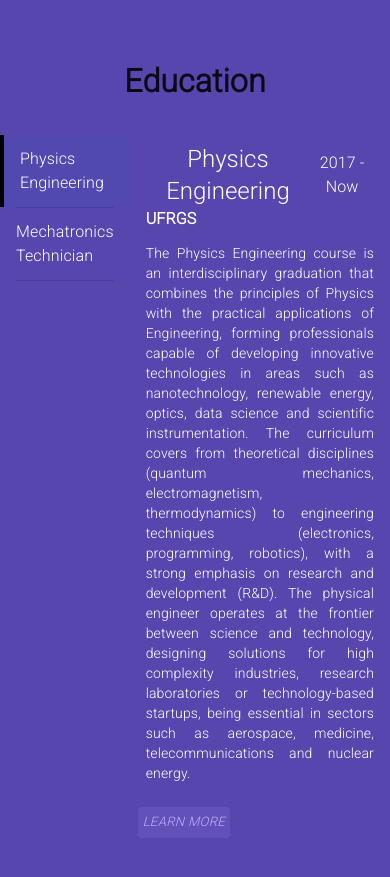
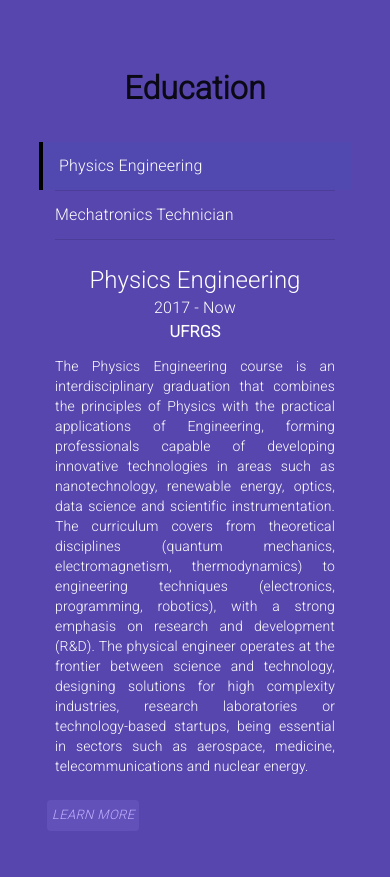
Before and after one commit to joaolucasmm/portfolio-dev, a React (Create React App) app: page / in a window 390 px wide. Shown: the part 6480-7357 px from the top of the page. Built offline with nearby package versions, Linux system fonts and the light colour scheme.

Commit message:
Add responsive layout to Education

```diff
--- a/src/Assets/style/style.css
+++ b/src/Assets/style/style.css
@@ -909,11 +909,33 @@
   background-color: transparent;
   color: black;
 }
+@media (max-width: 1280px) {
+  .education_container .education_content {
+    flex-direction: column;
+  }
+}
 .education_container .education_content .education_list {
+  margin: auto;
   background-color: transparent;
+  width: 100%;
+  max-width: 300px;
+}
+@media (max-width: 1280px) {
+  .education_container .education_content .education_list {
+    max-width: 800px;
+    width: min(80%, 800px);
+  }
 }
 .education_container .education_content .education_display {
   background-color: transparent;
+  min-width: 275px;
+  width: 1400px;
+}
+@media (max-width: 1280px) {
+  .education_container .education_content .education_display {
+    width: min(80%, 800px);
+    margin: auto;
+  }
 }
 .education_container .education_content .education_display .card {
   color: black;
@@ -924,9 +946,19 @@
   justify-content: space-between;
   align-items: center;
 }
+@media (max-width: 768px) {
+  .education_container .education_content .education_display .card .header {
+    flex-direction: column;
+  }
+}
 .education_container .education_content .education_display .card .company {
   font-weight: bold;
   display: flex;
+}
+@media (max-width: 768px) {
+  .education_container .education_content .education_display .card .company {
+    justify-content: center;
+  }
 }
 .education_container .education_content .education_display .card .description {
   text-align: justify;
```
